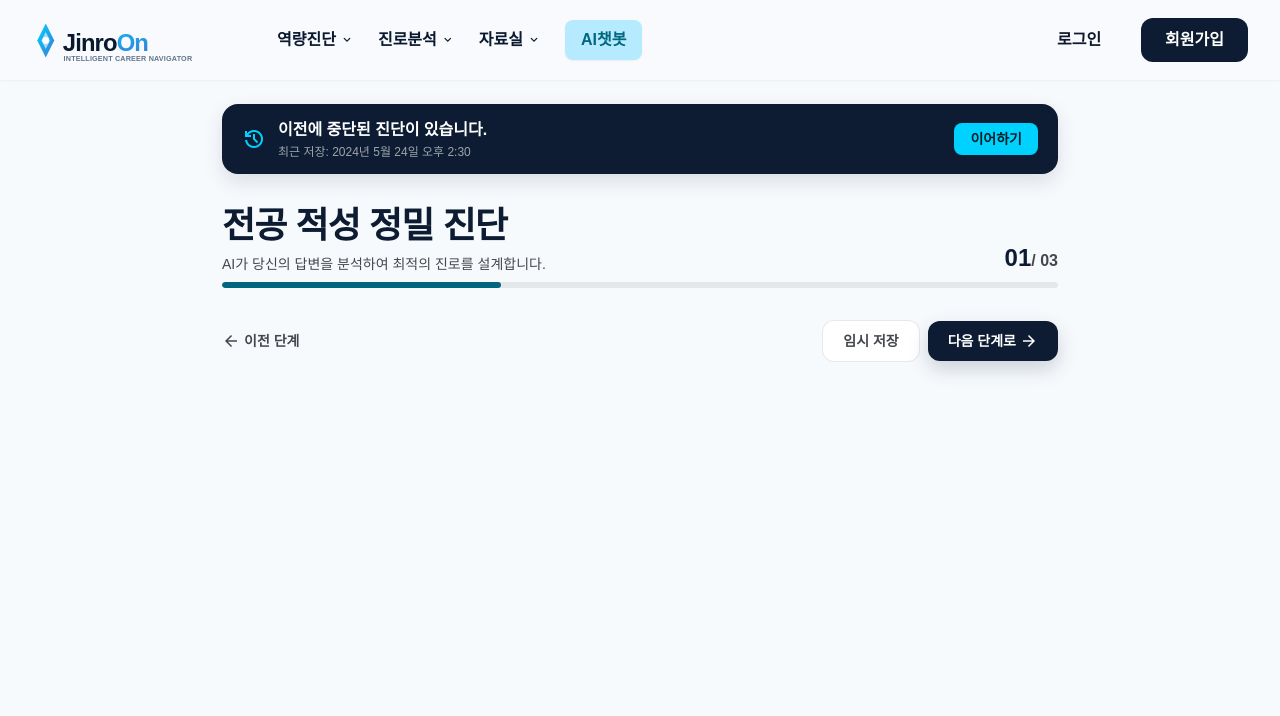
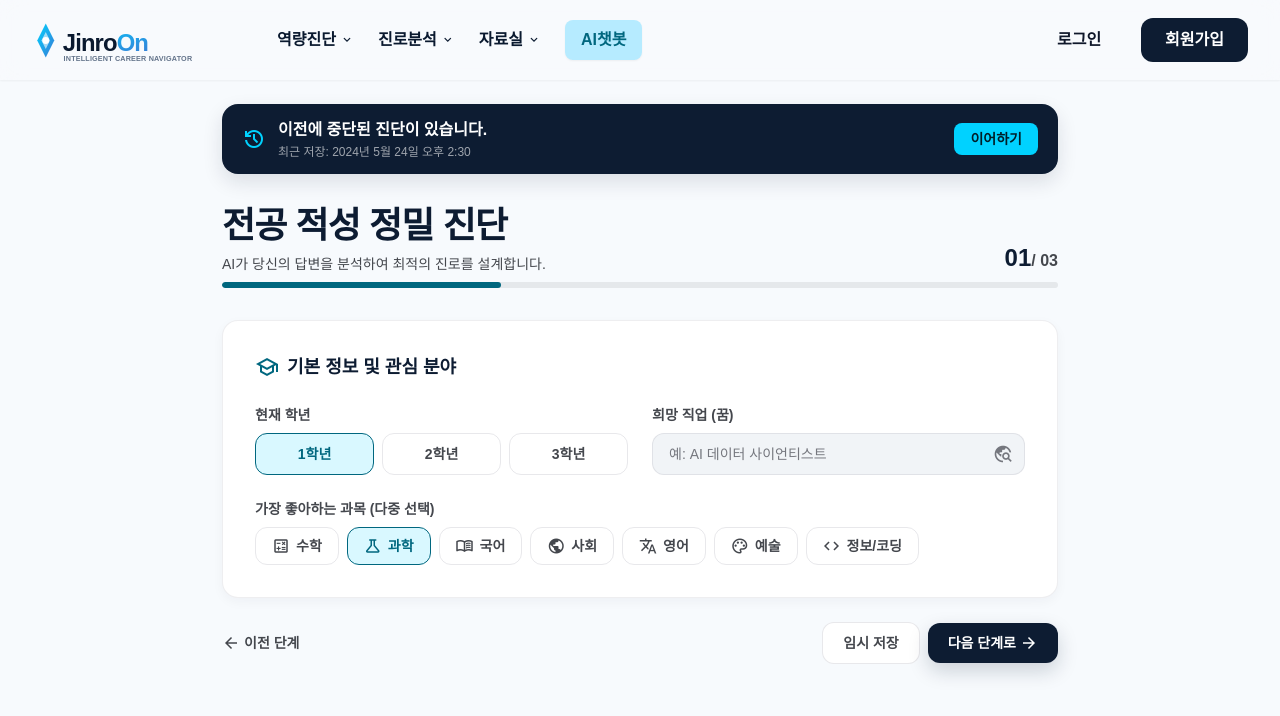
Before and after one commit to JinroOn/JOFE, a React (Vite) app: page /diagnosis in a window 1280 px wide. Shown: the top 716 px of the page. Built offline with nearby package versions, Linux system fonts and the light colour scheme; a web font is replaced by a local one.

Commit message:
기본 정보 및 관심 분야 섹션 구현

```diff
--- a/src/pages/Diagnosis/Major/index.tsx
+++ b/src/pages/Diagnosis/Major/index.tsx
@@ -1,4 +1,28 @@
+import { useState } from 'react';
+
+const GRADES = ['1학년', '2학년', '3학년'] as const;
+
+const SUBJECTS = [
+  { label: '수학', icon: 'calculate' },
+  { label: '과학', icon: 'science' },
+  { label: '국어', icon: 'menu_book' },
+  { label: '사회', icon: 'public' },
+  { label: '영어', icon: 'translate' },
+  { label: '예술', icon: 'palette' },
+  { label: '정보/코딩', icon: 'code' },
+];
+
 const DiagnosisMajor = () => {
+  const [grade, setGrade] = useState<(typeof GRADES)[number]>('1학년');
+  const [dreamJob, setDreamJob] = useState('');
+  const [selectedSubjects, setSelectedSubjects] = useState<string[]>(['과학']);
+
+  const toggleSubject = (subject: string) => {
+    setSelectedSubjects((prev) =>
+      prev.includes(subject) ? prev.filter((s) => s !== subject) : [...prev, subject],
+    );
+  };
+
   return (
     <div className="min-h-screen bg-surface">
       <div className="max-w-[900px] mx-auto px-4 sm:px-8 pt-6 pb-16">
@@ -34,6 +58,74 @@ const DiagnosisMajor = () => {
           </div>
         </div>
 
+        <section className="bg-surface-container-lowest border border-outline-variant/30 rounded-2xl p-6 sm:p-8 mb-6 shadow-[0_4px_12px_rgba(10,25,47,0.04)]">
+          <h2 className="flex items-center gap-2 text-lg font-bold text-primary-container mb-6">
+            <span className="material-symbols-outlined text-secondary">school</span>
+            기본 정보 및 관심 분야
+          </h2>
+
+          <div className="grid grid-cols-1 md:grid-cols-2 gap-6 mb-6">
+            <div>
+              <label className="block text-sm font-semibold text-on-surface-variant mb-2">현재 학년</label>
+              <div className="flex gap-2">
+                {GRADES.map((g) => (
+                  <button
+                    key={g}
+                    onClick={() => setGrade(g)}
+                    className={`flex-1 py-2.5 rounded-xl text-sm font-bold border transition-all ${
+                      grade === g
+                        ? 'border-secondary bg-secondary-container/15 text-secondary'
+                        : 'border-outline-variant/40 text-on-surface-variant hover:bg-surface-container-low'
+                    }`}
+                  >
+                    {g}
+                  </button>
+                ))}
+              </div>
+            </div>
+            <div>
+              <label className="block text-sm font-semibold text-on-surface-variant mb-2">희망 직업 (꿈)</label>
+              <div className="relative">
+                <input
+                  type="text"
+                  value={dreamJob}
+                  onChange={(e) => setDreamJob(e.target.value)}
+                  placeholder="예: AI 데이터 사이언티스트"
+                  className="w-full pl-4 pr-10 py-2.5 bg-surface-container-low border border-outline-variant/40 rounded-xl text-sm placeholder:text-outline focus:outline-none focus:ring-2 focus:ring-secondary-container focus:border-transparent transition-all"
+                />
+                <span className="material-symbols-outlined absolute right-3 top-1/2 -translate-y-1/2 text-outline text-[20px]">
+                  travel_explore
+                </span>
+              </div>
+            </div>
+          </div>
+
+          <div>
+            <label className="block text-sm font-semibold text-on-surface-variant mb-2">
+              가장 좋아하는 과목 (다중 선택)
+            </label>
+            <div className="flex flex-wrap gap-2">
+              {SUBJECTS.map(({ label, icon }) => {
+                const active = selectedSubjects.includes(label);
+                return (
+                  <button
+                    key={label}
+                    onClick={() => toggleSubject(label)}
+                    className={`flex items-center gap-1.5 px-4 py-2 rounded-xl text-sm font-bold border transition-all ${
+                      active
+                        ? 'border-secondary bg-secondary-container/15 text-secondary'
+                        : 'border-outline-variant/40 text-on-surface-variant hover:bg-surface-container-low'
+                    }`}
+                  >
+                    <span className="material-symbols-outlined text-[18px]">{icon}</span>
+                    {label}
+                  </button>
+                );
+              })}
+            </div>
+          </div>
+        </section>
+
         <div className="flex items-center justify-between gap-3">
           <button className="flex items-center gap-1 text-sm font-semibold text-on-surface-variant hover:text-primary-container transition-colors">
             <span className="material-symbols-outlined text-[18px]">arrow_back</span>
```
